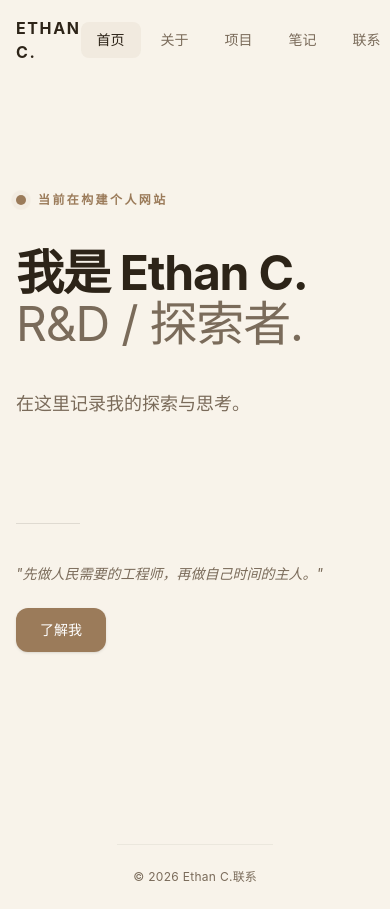
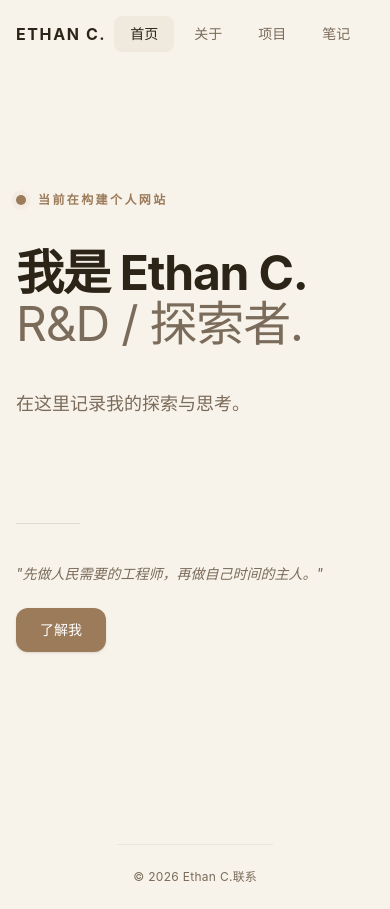
Before and after one commit to Ethan-decoy/personal_site, a React (Vite) app: page / in a window 390 px wide. Built offline with nearby package versions, Linux system fonts and the light colour scheme.

Commit message:
fix: 手机端导航滚动 + 价值观/人际关系移动端间距优化

```diff
--- a/src/App.tsx
+++ b/src/App.tsx
@@ -108,17 +108,17 @@ function NavBar({
     <nav className="fixed top-0 left-0 right-0 z-40" style={{ backgroundColor: `${theme.bg}ee`, backdropFilter: 'blur(12px)' }}>
       <div className="max-w-5xl mx-auto flex items-center justify-between px-4 md:px-8 py-4">
         <span
-          className="text-base font-bold tracking-widest cursor-pointer select-none"
+          className="text-base font-bold tracking-widest cursor-pointer select-none shrink-0"
           style={{ color: theme.text }}
           onClick={() => onNavigate('home')}
         >
           ETHAN C.
         </span>
-        <div className="flex gap-1 overflow-x-auto shrink-0" style={{ scrollbarWidth: 'none' }}>
+        <div className="flex gap-1 overflow-x-auto ml-2" style={{ scrollbarWidth: 'none', WebkitOverflowScrolling: 'touch' }}>
           {links.map((l) => (
             <button
               key={l.key}
-              className="px-4 py-2 text-sm font-medium rounded-lg transition-all duration-200 ease-out relative whitespace-nowrap"
+              className="px-4 py-2 text-sm font-medium rounded-lg transition-all duration-200 ease-out relative whitespace-nowrap shrink-0"
               style={{
                 color: active === l.key ? theme.text : theme.textSec,
                 backgroundColor: active === l.key ? theme.accentLight : 'transparent',
@@ -483,7 +483,7 @@ function AboutPage({ theme, onNavigate, aboutView }: { theme: Theme; onNavigate:
                 onMouseLeave={() => setValuesHovered(false)}
               >
                 {/* 标题行 */}
-                <div className="flex items-center justify-between px-5 py-4">
+                <div className="flex items-center justify-between px-3 py-3 sm:px-5 sm:py-4">
                   <span className="text-sm font-semibold tracking-wider uppercase" style={{ color: theme.text }}>
                     价值观
                   </span>
@@ -510,7 +510,7 @@ function AboutPage({ theme, onNavigate, aboutView }: { theme: Theme; onNavigate:
                     maxHeight: valuesContentOpen ? '300px' : '0px',
                   }}
                 >
-                  <div className="grid grid-cols-1 sm:grid-cols-2 lg:grid-cols-3 gap-3 md:gap-4 px-5 pb-5">
+                  <div className="grid grid-cols-1 sm:grid-cols-2 lg:grid-cols-3 gap-3 md:gap-4 px-3 pb-3 sm:px-5 sm:pb-5">
                     {values.map((v) => (
                       <div
                         key={v.title}
@@ -554,7 +554,7 @@ function AboutPage({ theme, onNavigate, aboutView }: { theme: Theme; onNavigate:
               onMouseEnter={() => setBlindspotsHovered(true)}
               onMouseLeave={() => setBlindspotsHovered(false)}
             >
-              <div className="flex items-center justify-between px-5 py-4">
+              <div className="flex items-center justify-between px-3 py-3 sm:px-5 sm:py-4">
                 <span className="text-sm font-semibold tracking-wider uppercase" style={{ color: theme.text }}>
                   人际关系
                 </span>
@@ -579,7 +579,7 @@ function AboutPage({ theme, onNavigate, aboutView }: { theme: Theme; onNavigate:
                   maxHeight: blindspotsContentOpen ? '600px' : '0px',
                 }}
               >
-                <div className="grid grid-cols-1 sm:grid-cols-2 gap-3 md:gap-4 px-5 pb-5">
+                <div className="grid grid-cols-1 gap-3 md:gap-4 px-3 pb-3 sm:px-5 sm:pb-5">
                   <div className="space-y-3">
                     <div className="flex items-center gap-2 mb-1">
                       <span className="inline-block w-2 h-2 rounded-full" style={{ backgroundColor: '#5E8268' }} />
```
